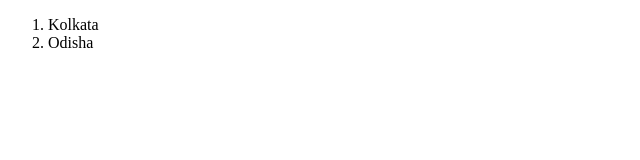
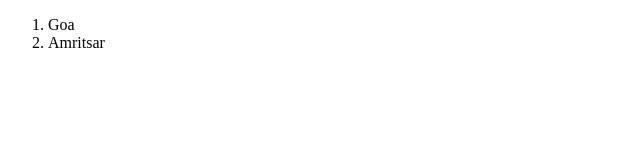
Before and after one commit to bijoy907/Why-Update-packages-React-Basic-CSS-styling-Working-with-Fragments-portals-r---v7k5hqbdpf8g, a React app: page / in a window 1280 px wide. Shown: the top 160 px of the page, without its empty margins (0-640 px from the left). Built offline with nearby package versions, Linux system fonts and the light colour scheme.

Commit message:
7th push

```diff
--- a/src/components/App.js
+++ b/src/components/App.js
@@ -17,7 +17,7 @@ class App extends Component {
     { name: 'Museum Island', country: 'Germany' },
     { name: 'Munnar', country: 'India' },
     { name: 'Leh Ladakh', country: 'India' },
-    { name: 'Goa', country: 'India' },
+    // { name: 'Goa', country: 'India' },
     { name: 'Agra', country: 'India' },
     { name: 'Dalhousie', country: 'India' },
     { name: 'Coorg', country: 'India' },
@@ -42,8 +42,8 @@ class App extends Component {
       <div id="main">
         {/* Do not remove the main div */}
         <ol>
-          <li key="location1">Kolkata</li>
-          <li key="location2">Odisha</li>
+          <li key="location1">Goa</li>
+          <li key="location2">Amritsar</li>
         </ol>
       </div>
     )
```
